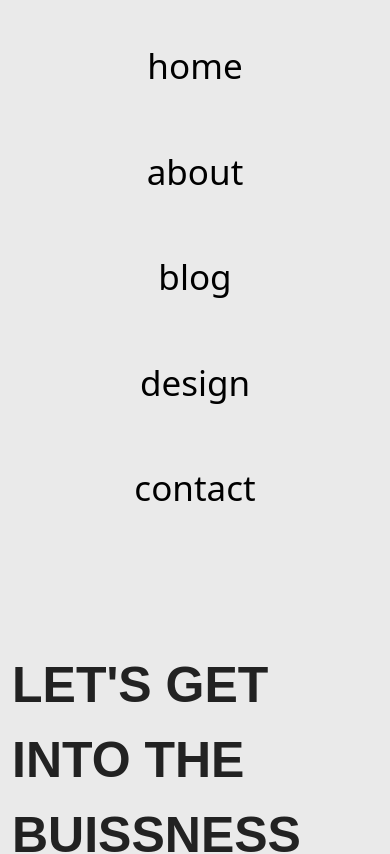
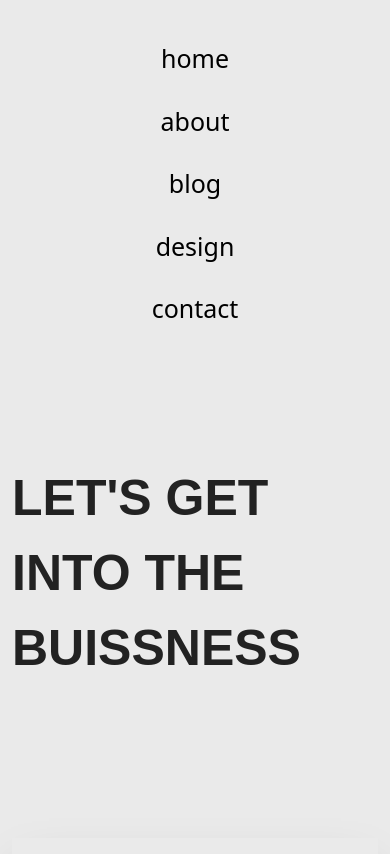
Before and after one commit to famim2002/demo-agency, a React (Vite) app: page /contact in a window 390 px wide. Shown: the top 854 px of the page. Built offline with nearby package versions, Linux system fonts and the light colour scheme; a web font is replaced by a local one.

Commit message:
content add

```diff
--- /dev/null
+++ b/src/componenets/about/SpecialOffer.jsx
@@ -0,0 +1,17 @@
+import React from "react";
+
+const SpecialOffer = () => {
+  return (
+    <section className="px-3 py-28">
+      <div className="container">
+        <div className="flex flex-col justify-center items-center">
+          <h2 className=" text-[70px] md:text-[100px]">
+            Special offer! choose your pack today
+          </h2>
+        </div>
+      </div>
+    </section>
+  );
+};
+
+export default SpecialOffer;
--- a/src/componenets/contact/ContactForm.jsx
+++ b/src/componenets/contact/ContactForm.jsx
@@ -14,6 +14,9 @@ const ContactForm = () => {
             <h2 className="text-[80px] font-bold font-headerFont text-prmiaryColor max-w-sm leading-20">
               PLACE YOUR ORDER
             </h2>
+            <div className="flex flex-col gap-8">
+
+            </div>
             <div className="grid grid-cols-2 w-fit">
               <Link to="/">
                 <TfiFacebook className="inline-block h-15 w-15 text-[25px] p-2 border-radius bg-brandColor m-3 rounded-full cursor-pointer hover:scale-110 hover:text-white hover:bg-blue-700" />
--- a/src/componenets/home/Layout/NavBar.jsx
+++ b/src/componenets/home/Layout/NavBar.jsx
@@ -5,40 +5,39 @@ const NavBar = () => {
   return (
     <>
       <div
-        className=" py-10 flex flex-col gap-10 justify-center items-center
-                       sm:flex-row"
+        className=" py-10 flex flex-col gap-3 justify-center items-center
+                      sm:gap-10 sm:flex-row"
       >
         <Link
           to="/"
-          className="text-[35px] pb-[13px] hover:border-b-[13px] px-2   hover:pb-0 border-brandColor active:bg-brandColor"
+          className="text-[25px] sm:text-[30px]  md:text-[35px] pb-[13px] hover:border-b-[13px] px-2   hover:pb-0 border-brandColor active:bg-brandColor"
         >
           home
         </Link>
         <Link
           to="/about"
-          className="text-[35px] pb-[13px] hover:border-b-[13px] px-2   hover:pb-0 border-brandColor active:bg-brandColor"
+          className="text-[25px] sm:text-[30px]  md:text-[35px] pb-[13px] hover:border-b-[13px] px-2   hover:pb-0 border-brandColor active:bg-brandColor"
         >
           about
         </Link>
         <Link
           to="/blog"
-          className="text-[35px] pb-[13px] hover:border-b-[13px] px-2   hover:pb-0 border-brandColor active:bg-brandColor"
+          className="text-[25px] sm:text-[30px]  md:text-[35px] pb-[13px] hover:border-b-[13px] px-2   hover:pb-0 border-brandColor active:bg-brandColor"
         >
           blog
         </Link>
         <Link
           to="/design"
-          className="text-[35px] pb-[13px] hover:border-b-[13px] px-2   hover:pb-0 border-brandColor active:bg-brandColor"
+          className="text-[25px] sm:text-[30px]  md:text-[35px] pb-[13px] hover:border-b-[13px] px-2   hover:pb-0 border-brandColor active:bg-brandColor"
         >
           design
         </Link>
-         <Link
+        <Link
           to="/contact"
-          className="text-[35px] pb-[13px] hover:border-b-[13px] px-2   hover:pb-0 border-brandColor active:bg-brandColor"
+          className="text-[25px] sm:text-[30px]  md:text-[35px] pb-[13px] hover:border-b-[13px] px-2   hover:pb-0 border-brandColor active:bg-brandColor"
         >
           contact
         </Link>
-
       </div>
     </>
   );
--- a/src/pages/About.jsx
+++ b/src/pages/About.jsx
@@ -6,7 +6,8 @@ const About = () => {
   return (
     <>
       <WhoWeAre />
-      <AboutBanner/>
+      <AboutBanner />
+
     </>
   );
 };
```
